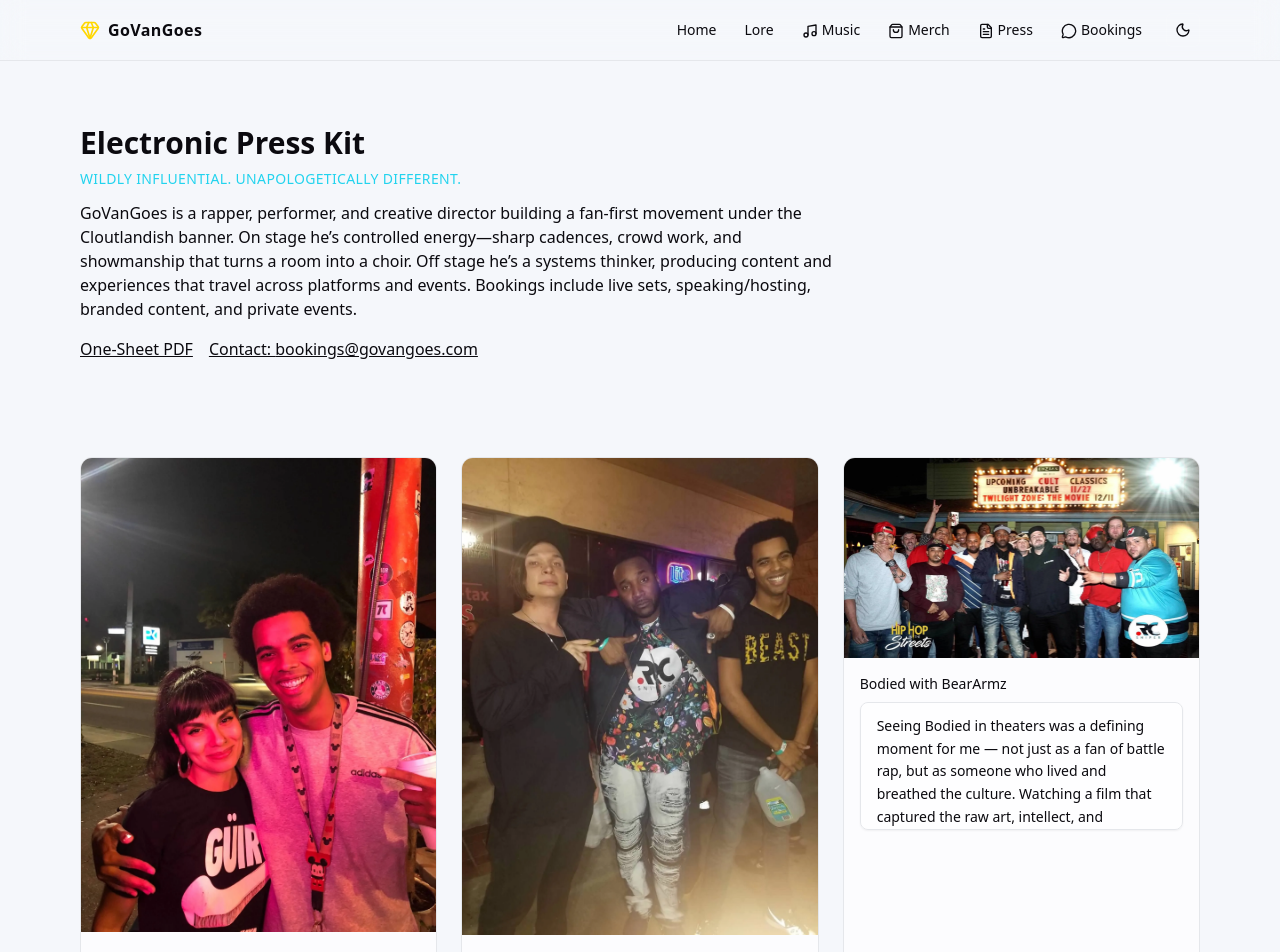
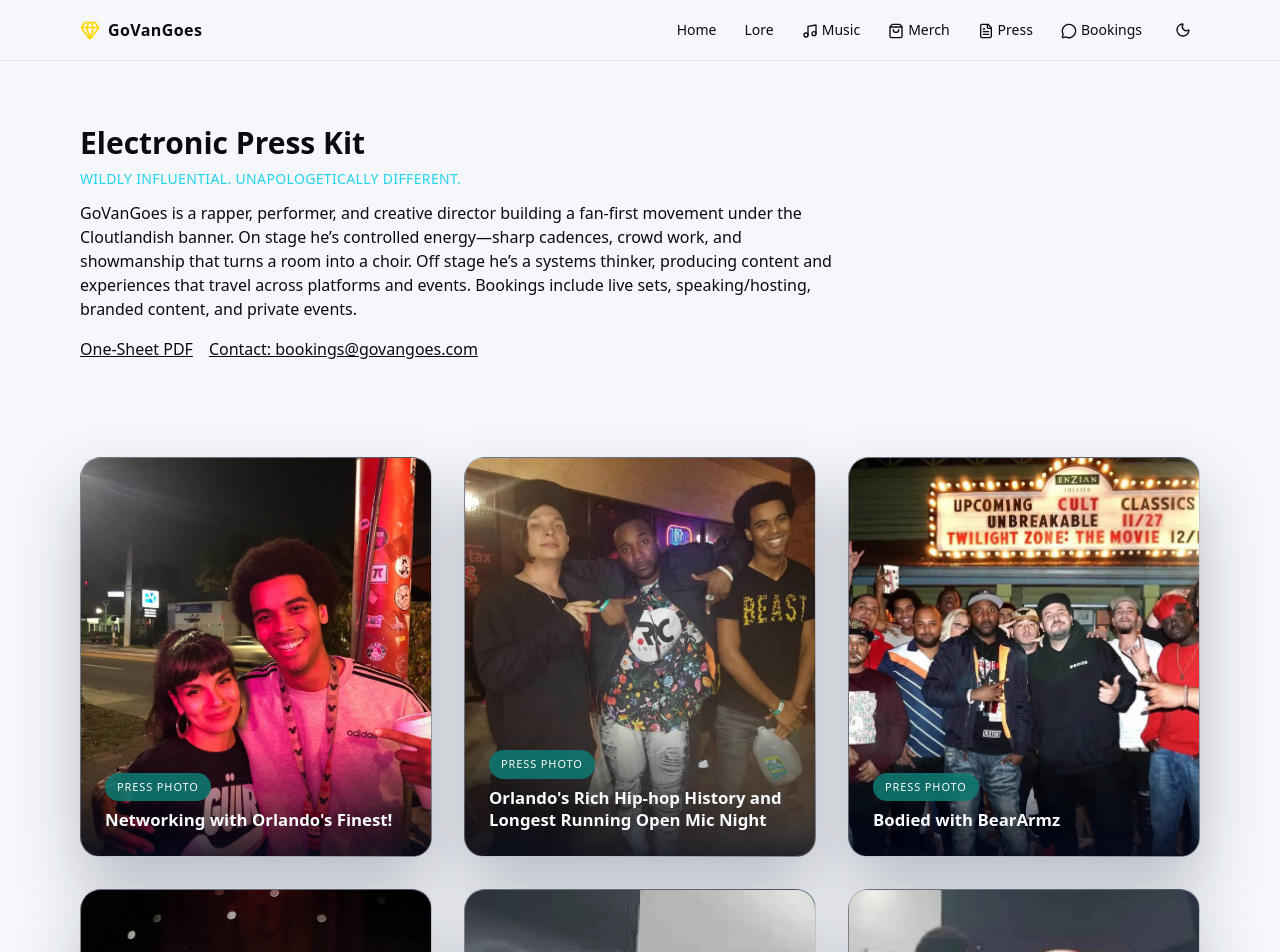
Before and after one commit to govangoes/calamari-crystal-site, a React (Vite) app: page /epk in a window 1280 px wide. Shown: the top 952 px of the page. Built offline with nearby package versions, Linux system fonts and the light colour scheme; no server answers.

Commit message:
feat(epk): switch gallery to flipping card layout

```diff
--- /dev/null
+++ b/src/components/EPKGallery.css
@@ -0,0 +1,177 @@
+.epk-card {
+  position: relative;
+  cursor: pointer;
+  perspective: 1200px;
+  border-radius: 20px;
+  height: 360px;
+  outline: none;
+}
+
+@media (min-width: 768px) {
+  .epk-card {
+    height: 400px;
+  }
+}
+
+.epk-card:focus-visible {
+  box-shadow: 0 0 0 3px rgba(61, 165, 255, 0.45);
+}
+
+.epk-card__inner {
+  position: relative;
+  width: 100%;
+  height: 100%;
+  transform-style: preserve-3d;
+  transition: transform 0.7s cubic-bezier(0.22, 1, 0.36, 1);
+  border-radius: 20px;
+}
+
+.epk-card:hover .epk-card__inner,
+.epk-card:focus .epk-card__inner,
+.epk-card:focus-within .epk-card__inner {
+  transform: rotateY(180deg);
+}
+
+.epk-card__face {
+  position: absolute;
+  inset: 0;
+  width: 100%;
+  height: 100%;
+  backface-visibility: hidden;
+  -webkit-backface-visibility: hidden;
+  border-radius: 20px;
+  overflow: hidden;
+  display: flex;
+  flex-direction: column;
+}
+
+.epk-card__face--front {
+  border: 1px solid rgba(255, 255, 255, 0.08);
+  box-shadow: 0 32px 64px rgba(15, 23, 42, 0.25);
+  background: radial-gradient(circle at 20% 20%, rgba(148, 163, 184, 0.25), rgba(15, 23, 42, 0.8));
+}
+
+.epk-card__image {
+  position: absolute;
+  inset: 0;
+  width: 100%;
+  height: 100%;
+  pointer-events: none;
+}
+
+.epk-card__image img {
+  width: 100%;
+  height: 100%;
+  object-fit: cover;
+  transition: transform 0.8s ease;
+}
+
+.epk-card:hover .epk-card__image img,
+.epk-card:focus-within .epk-card__image img {
+  transform: scale(1.06);
+}
+
+.epk-card__front-content {
+  margin-top: auto;
+  padding: 24px;
+  position: relative;
+  display: flex;
+  flex-direction: column;
+  gap: 8px;
+  background: linear-gradient(0deg, rgba(6, 11, 27, 0.85) 0%, rgba(6, 11, 27, 0) 100%);
+}
+
+.epk-card__badge {
+  align-self: flex-start;
+  padding: 6px 12px;
+  border-radius: 999px;
+  background-color: rgba(15, 118, 110, 0.9);
+  color: #f9fafb;
+  font-size: 11px;
+  letter-spacing: 0.08em;
+  text-transform: uppercase;
+}
+
+.epk-card__title {
+  color: #f8fafc;
+  font-size: 1.05rem;
+  font-weight: 600;
+  line-height: 1.35;
+  text-shadow: 0 8px 24px rgba(15, 23, 42, 0.45);
+}
+
+.epk-card__face--back {
+  transform: rotateY(180deg);
+  background: radial-gradient(circle at 30% 20%, rgba(59, 130, 246, 0.25), rgba(12, 74, 110, 0.85));
+  color: #f8fafc;
+  border: 1px solid rgba(148, 163, 184, 0.2);
+  box-shadow: 0 30px 60px rgba(15, 23, 42, 0.35);
+}
+
+.epk-card__back-content {
+  display: flex;
+  flex-direction: column;
+  gap: 14px;
+  padding: 28px 24px;
+}
+
+.epk-card__back-content .epk-card__title {
+  margin-bottom: 4px;
+}
+
+.epk-card__caption {
+  background: rgba(2, 6, 23, 0.25);
+  border: 1px solid rgba(148, 163, 184, 0.25);
+  border-radius: 14px;
+  padding: 16px;
+  max-height: 150px;
+  overflow-y: auto;
+  font-size: 0.92rem;
+  line-height: 1.5;
+  color: rgba(248, 250, 252, 0.85);
+}
+
+.epk-card__caption p {
+  white-space: pre-line;
+}
+
+.epk-card__caption::-webkit-scrollbar {
+  width: 6px;
+}
+
+.epk-card__caption::-webkit-scrollbar-track {
+  background: transparent;
+}
+
+.epk-card__caption::-webkit-scrollbar-thumb {
+  background: rgba(148, 163, 184, 0.35);
+  border-radius: 999px;
+}
+
+.epk-card__meta {
+  font-size: 0.85rem;
+  color: rgba(226, 232, 240, 0.8);
+  display: flex;
+  flex-wrap: wrap;
+  gap: 4px;
+}
+
+.epk-card__link {
+  align-self: flex-start;
+  padding: 8px 16px;
+  border-radius: 999px;
+  background-color: rgba(45, 212, 191, 0.15);
+  color: #5eead4;
+  font-size: 0.7rem;
+  letter-spacing: 0.12em;
+  text-transform: uppercase;
+  font-weight: 600;
+  transition: background-color 0.25s ease, transform 0.25s ease, color 0.25s ease;
+}
+
+.epk-card__link:hover,
+.epk-card__link:focus-visible {
+  background-color: rgba(45, 212, 191, 0.35);
+  color: #f9fafb;
+  transform: translateY(-1px);
+}
--- a/src/components/EPKGallery.jsx
+++ b/src/components/EPKGallery.jsx
@@ -1,6 +1,7 @@
 /* global fetch */
 import { useEffect, useState } from "react";
 import Lightbox from "./Lightbox.jsx";
+import "./EPKGallery.css";
 
 function toWebp(src) {
   const i = src.lastIndexOf(".");
@@ -39,65 +40,72 @@ export default function EPKGallery({ items: itemsProp }) {
 
   return (
     <section className="mx-auto max-w-6xl px-4 py-8">
-      <div className="grid gap-6 sm:grid-cols-2 lg:grid-cols-3">
+      <div className="grid gap-8 sm:grid-cols-2 lg:grid-cols-3">
         {items.map((it, idx) => {
           // Prefer WebP now that variants are generated at build-time.
           return (
             <figure
               key={(it.src || "") + idx}
-              className="group overflow-hidden rounded-xl border border-ink/10 dark:border-white/10 bg-white/70 dark:bg-white/5"
+              className="epk-card focus:outline-none"
+              role="button"
+              tabIndex={0}
+              onClick={() => setOpenIndex(idx)}
+              onKeyDown={(event) => {
+                if (event.key === "Enter" || event.key === " ") {
+                  event.preventDefault();
+                  setOpenIndex(idx);
+                }
+              }}
+              aria-label={`View ${it.title || "press photo"}`}
             >
-              <a
-                href={it.src}
-                className="block"
-                onClick={(e) => {
-                  e.preventDefault();
-                  setOpenIndex(idx);
-                }}
-              >
-                <picture>
+              <div className="epk-card__inner">
+                <div className="epk-card__face epk-card__face--front">
+                  <picture className="epk-card__image">
                     <source srcSet={toWebp(it.src)} type="image/webp" />
                     <img
                       loading="lazy"
                       decoding="async"
                       src={it.src}
-                    alt={it.alt || "GoVanGoes press photo"}
-                    className="w-full h-auto object-cover transition-transform duration-300 group-hover:scale-[1.02]"
+                      alt={it.alt || it.title || "GoVanGoes press photo"}
                     />
                   </picture>
-              </a>
-              <figcaption className="p-4 text-sm flex flex-col gap-4">
-                <div className="space-y-2">
-                  {/* Prefer custom captions/titles; fall back to credit/date/location */}
-                  {it.title && <div className="font-medium">{it.title}</div>}
-                  {it.caption && (
-                    <div className="space-y-3">
-                      <div className="w-full max-h-32 overflow-y-auto rounded-lg border border-ink/10 dark:border-white/10 bg-white/60 dark:bg-white/10 px-4 py-3 text-sm leading-relaxed text-ink/80 dark:text-paperWhite/80 shadow-sm">
-                        <p className="whitespace-pre-line">{it.caption}</p>
+                  <div className="epk-card__front-content">
+                    <span className="epk-card__badge">Press Photo</span>
+                    {it.title && <h3 className="epk-card__title">{it.title}</h3>}
                   </div>
-                      {it.captionLink && it.captionLink.href && (
-                        <a
-                          href={it.captionLink.href}
-                          target="_blank"
-                          rel="noopener noreferrer"
-                          className="inline-flex items-center gap-2 text-xs font-medium uppercase tracking-wide text-crystal hover:opacity-80 transition"
-                        >
-                          {it.captionLink.label || "Learn more"}
-                        </a>
-                      )}
                 </div>
-                  )}
-                  {!it.caption && (it.credit || it.date || it.location) && (
-                    <div className="opacity-60">
+                <div className="epk-card__face epk-card__face--back">
+                  <div className="epk-card__back-content">
+                    {it.title && <h3 className="epk-card__title">{it.title}</h3>}
+                    {it.caption ? (
+                      <div className="epk-card__caption" aria-label={`Caption for ${it.title || "press photo"}`}>
+                        <p>{it.caption}</p>
+                      </div>
+                    ) : (
+                      (it.credit || it.date || it.location) && (
+                        <div className="epk-card__meta">
                           {it.credit && <span>{it.credit}</span>}
                           {it.credit && (it.date || it.location) && <span> • </span>}
                           {it.date && <span>{it.date}</span>}
                           {it.date && it.location && <span> • </span>}
                           {it.location && <span>{it.location}</span>}
                         </div>
+                      )
+                    )}
+                    {it.captionLink && it.captionLink.href && (
+                      <a
+                        href={it.captionLink.href}
+                        target="_blank"
+                        rel="noopener noreferrer"
+                        className="epk-card__link"
+                        onClick={(event) => event.stopPropagation()}
+                      >
+                        {it.captionLink.label || "Learn more"}
+                      </a>
                     )}
                   </div>
-              </figcaption>
+                </div>
+              </div>
             </figure>
           );
         })}
```
Lines whose indentation alone changed are shown as unchanged.
